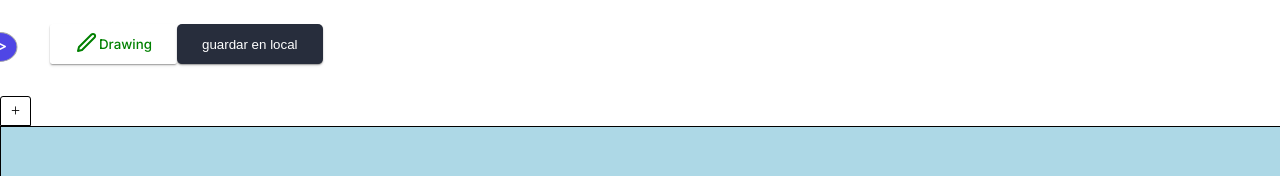
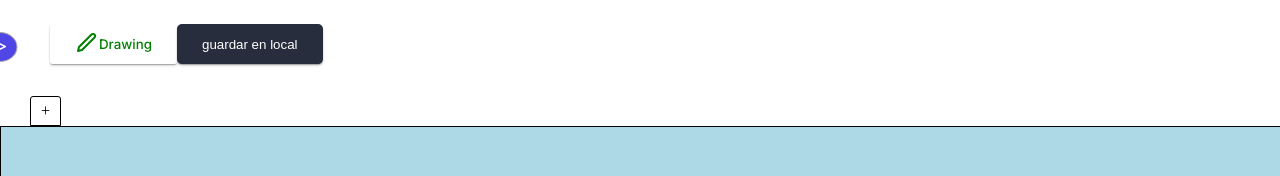
Before and after one commit to kevinu27/OneNote-React-ToDo, a React (Vite) app: page / in a window 1280 px wide. Shown: the top 176 px of the page. Built offline with nearby package versions, Linux system fonts and the light colour scheme.

Commit message:
checkpoint

```diff
--- a/src/canvasComponents/Canvas.jsx
+++ b/src/canvasComponents/Canvas.jsx
@@ -110,7 +110,7 @@ function Canvas() {
     }
   };
 
-  // Drawing functions
+  //////////////////////////////// Drawing functions
   const handleCanvasMouseDown = (e) => {
     if (!isDrawing) {
       setDrawingNow(true);
@@ -203,7 +203,7 @@ function Canvas() {
       ctx.stroke();
     }
   };
-
+/////////////////////////////////////
   return (
     <div
     onMouseMove={handleCanvasMouseMove}
--- a/src/canvasComponents/Tabs.css
+++ b/src/canvasComponents/Tabs.css
@@ -1,5 +1,6 @@
 .tabs{
     display: flex;
+    margin-left: 30px;
 }
 
 .tabs input{
--- a/src/canvasComponents/Tabs.jsx
+++ b/src/canvasComponents/Tabs.jsx
@@ -21,6 +21,7 @@ function Tabs() {
 
 
   function addTab(tab) {
+    console.log('adding tab', tab)
     dispatch(drawingMenuActions.addTab(tab))
   };
 
--- a/src/components/Sidebar.jsx
+++ b/src/components/Sidebar.jsx
@@ -35,6 +35,8 @@ function Sidebar() {
   const clickSelectMenuHandler = (icon) => {
     console.log('ICON', icon)
     dispatch(menuActions.selectActiveMenu(icon))
+    setSidebarOpen(false)
+
   };
 
   return (
```
